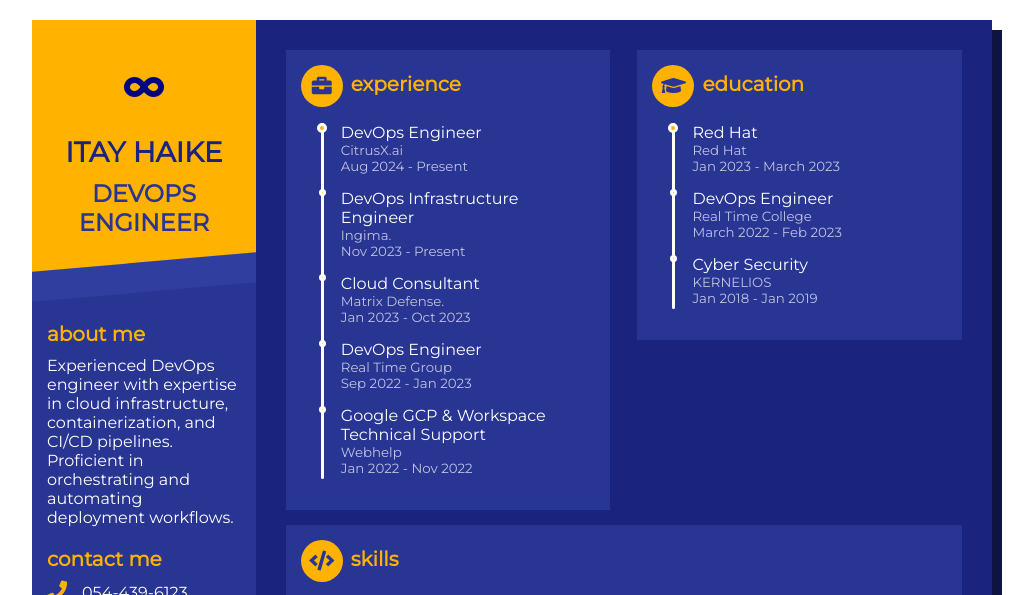
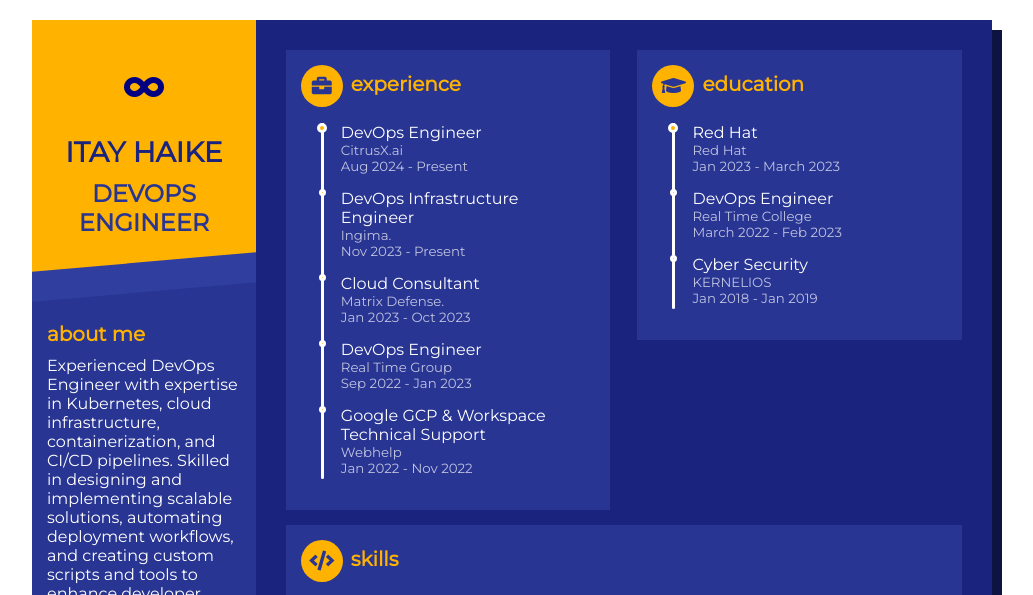
Before and after one commit to itayhaike/Resume-webpage_html-Scss-nodejs, a website: page index.html in a window 1280 px wide. Shown: the top 595 px of the page, without its empty margins (128-1161 px from the left). Drawn offline with nearby package versions, Linux system fonts and the light colour scheme.

Commit message:
Update index.html

```diff
--- a/index.html
+++ b/index.html
@@ -20,7 +20,7 @@
     </div>
     <div class="about">
       <h3>About Me</h3>
-      Experienced DevOps engineer with expertise in cloud infrastructure, containerization, and CI/CD pipelines. Proficient in orchestrating and automating deployment workflows.
+      Experienced DevOps Engineer with expertise in Kubernetes, cloud infrastructure, containerization, and CI/CD pipelines. Skilled in designing and implementing scalable solutions, automating deployment workflows, and creating custom scripts and tools to enhance developer productivity. Proven ability to optimize performance and streamline operations in dynamic environments.
     </div>
     <div class="contact">
       <h3>Contact Me</h3>
```
